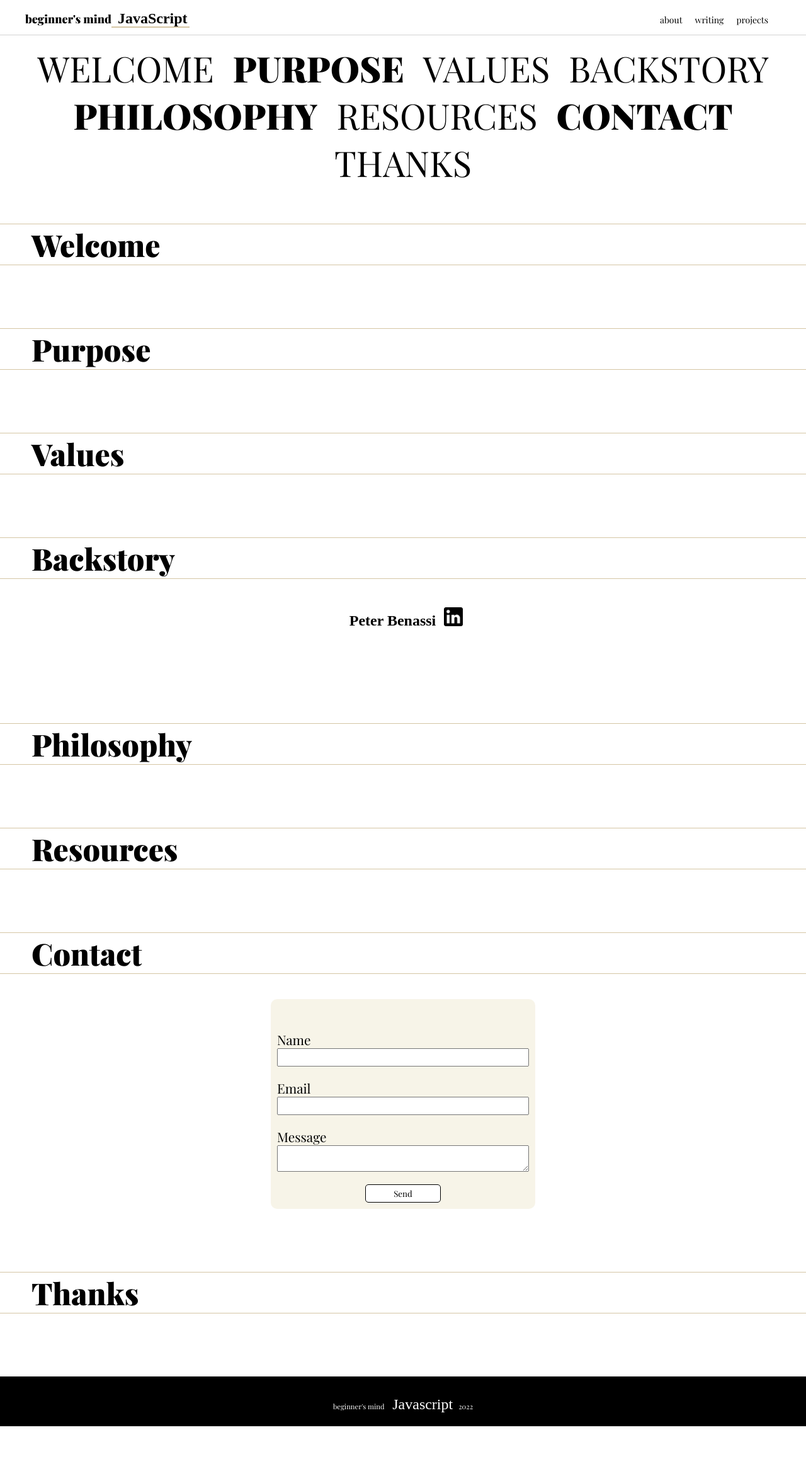
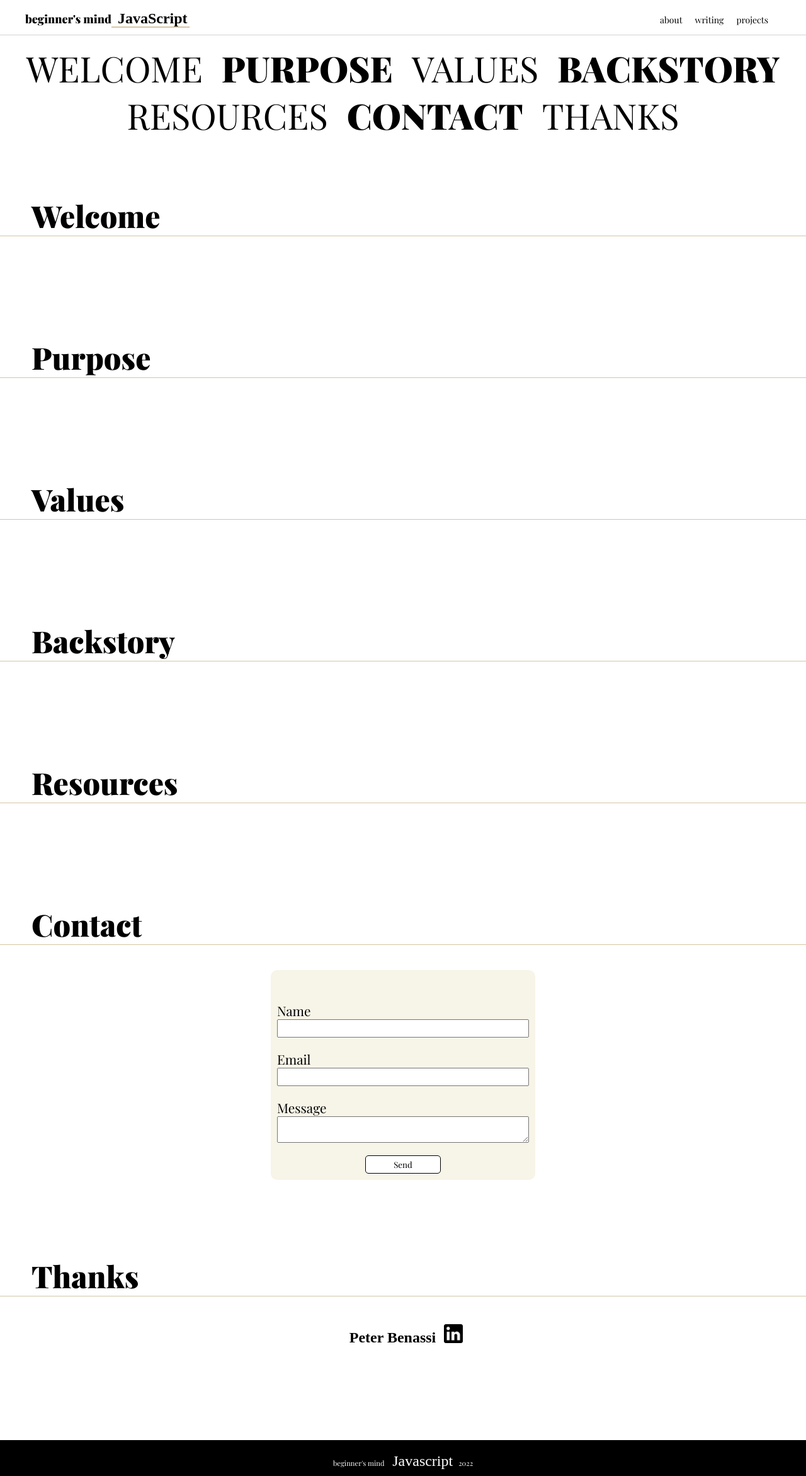
Before and after one commit to benassiPb/beginnersmindjavascript, a React (Create React App) app: page /about in a window 1280 px wide. Shown: the whole page at 63% size. Before the commit the page ends 2264 px from the top, so only its background shows below. Built offline with nearby package versions, Linux system fonts and the light colour scheme; a web font is replaced by a local one.

Commit message:
tuesday evening, skeleton for about page with scroll, projects done, writing and home done except postdata

```diff
--- a/src/About.js
+++ b/src/About.js
@@ -18,12 +18,10 @@ function About() {
           <a className="about-word-title" href="#values">
             values
           </a>
-          <a className="about-word-title" href="#backstory">
+          <a className="about-word-title bold" href="#backstory">
             backstory
           </a>
-          <a className="about-word-title bold" href="#philosophy">
-            philosophy{" "}
-          </a>
+
           <a className="about-word-title" href="#resources">
             resources
           </a>
@@ -49,21 +47,7 @@ function About() {
       </div>
 
       <div className="about-backstory-section about-section" id="backstory">
-        <h2 className="about-headline">Backstory</h2>
-        <div className="about-name-photo-container">
-          <p className="about-p bold font-size-1-5rem cursive">Peter Benassi</p>
-          <a
-            href="https://www.linkedin.com/in/pb-benassi/"
-            target="_blank"
-            rel="noreferrer"
-          >
-            <img className="about-link" src={linkedIn} alt="logo" />
-          </a>
-        </div>
-      </div>
-
-      <div className="about-philosophy-section about-section" id="philosophy">
-        <h2 className="about-headline">Philosophy</h2>
+        <h2 className="about-headline ">Backstory</h2>
       </div>
 
       <div className="about-resources-section about-section" id="resources">
@@ -77,6 +61,16 @@ function About() {
 
       <div className="about-thanks-section about-section" id="thanks">
         <h2 className="about-headline">Thanks</h2>
+        <div className="about-name-photo-container">
+          <p className="about-p bold font-size-1-5rem cursive">Peter Benassi</p>
+          <a
+            href="https://www.linkedin.com/in/pb-benassi/"
+            target="_blank"
+            rel="noreferrer"
+          >
+            <img className="about-link" src={linkedIn} alt="logo" />
+          </a>
+        </div>
       </div>
     </div>
   );
--- a/src/App.css
+++ b/src/App.css
@@ -25,6 +25,11 @@ a {
   padding-top: 20px;
   font-family: Playfair Display;
   padding-bottom: 10px;
+}
+
+.footer-text {
+  cursor: pointer;
+  display: inline;
 }
 
 .center {
@@ -96,10 +101,6 @@ a {
   border-bottom: 2px solid hsl(42, 36%, 74%);
 }
 
-.nav-link:hover {
-  color: hsl(42, 36%, 74%);
-}
-
 .align-left {
   text-align: left;
 }
@@ -141,7 +142,7 @@ a {
 
 .nav-link:hover {
   font-weight: 900;
-  color: hsl(42, 36%, 74%);
+  color: #d5c6a5;
 }
 
 .inline {
@@ -444,7 +445,6 @@ a {
   padding-left: 50px;
   padding-top: -10px;
   border-bottom: 1px solid hsl(42, 36%, 74%);
-  border-top: 1px solid hsl(42, 36%, 74%);
 }
 
 .about-tagline {
@@ -485,6 +485,7 @@ a {
   display: flex;
   flex-direction: row;
   justify-content: center;
+  margin-bottom: -40px;
 }
 .about-contact-form {
   display: flex;
@@ -513,6 +514,12 @@ a {
   flex-direction: row;
   justify-content: center;
 }
+
+.about-contact-message {
+  max-width: 97%;
+  min-width: 97%;
+}
+
 .about-contact-submit {
   margin-top: 20px;
   width: 30%;
@@ -937,11 +944,15 @@ a {
   .about-headline {
     font-size: 3rem;
     font-family: Playfair Display;
-    margin-top: 60px;
+    padding-top: 60px;
   }
 
   .about-word-title {
     font-size: 3.5rem;
+  }
+
+  .about-word-titles {
+    margin-bottom: -10px;
   }
 
   .about-contact-form {
--- a/src/Footer.js
+++ b/src/Footer.js
@@ -1,9 +1,11 @@
 import React from "react";
+import { useNavigate } from "react-router-dom";
 
 function Footer() {
+  let navigate = useNavigate();
   return (
     <div className="footer">
-      <p>
+      <p className="footer-text" onClick={() => navigate("/")}>
         beginner's mind <span className="cursive">Javascript </span>
         <span>{new Date().getFullYear()}</span>
       </p>
```
